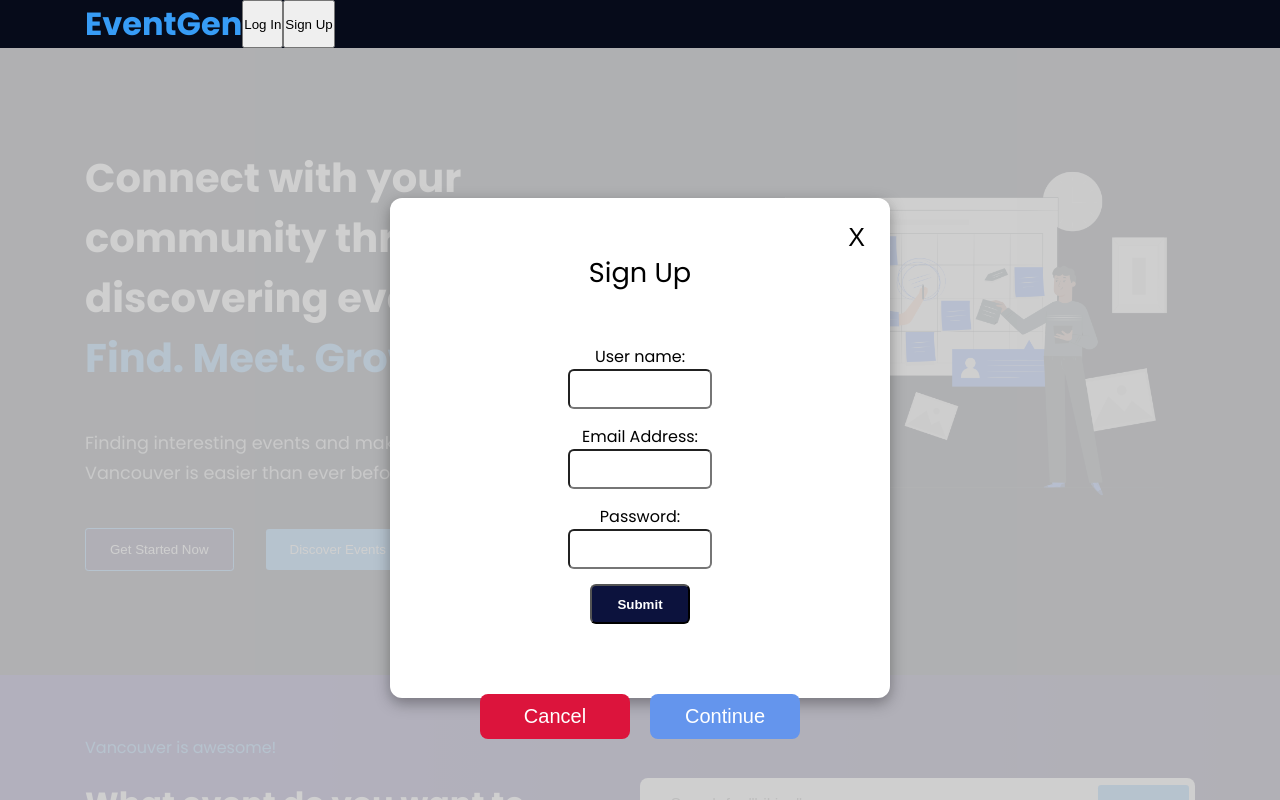
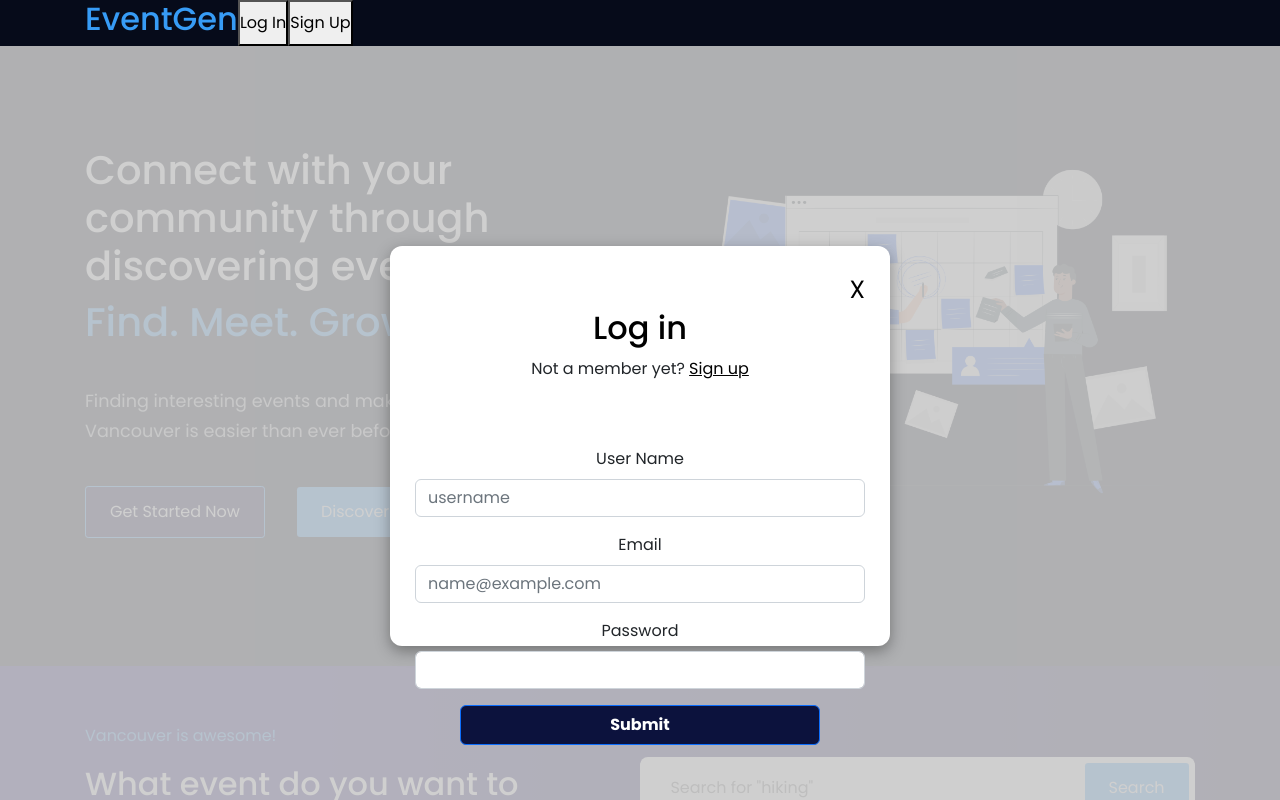
Before and after one commit to jzc77/Serverless-EventGen, a React (Create React App) app: page / in a window 1280 px wide. Both pictures are taken after a click on the button "Sign Up". Shown: the top 800 px of the page. Built offline with nearby package versions, Linux system fonts and the light colour scheme.

Commit message:
added boostrap link and modified the styling of the Login modal

```diff
--- a/public/index.html
+++ b/public/index.html
@@ -9,6 +9,8 @@
       name="description"
       content="Web site created using create-react-app"
     />
+    <!-- CSS only -->
+<link href="https://cdn.jsdelivr.net/npm/bootstrap@5.2.2/dist/css/bootstrap.min.css" rel="stylesheet" integrity="sha384-Zenh87qX5JnK2Jl0vWa8Ck2rdkQ2Bzep5IDxbcnCeuOxjzrPF/et3URy9Bv1WTRi" crossorigin="anonymous">
     <link rel="apple-touch-icon" href="%PUBLIC_URL%/logo192.png" />
     <!--
       manifest.json provides metadata used when your web app is installed on a
--- a/src/components/Header/LoginModal.jsx
+++ b/src/components/Header/LoginModal.jsx
@@ -12,7 +12,7 @@ function LoginModal({ setOpenModal }) {
 
   return (
     <div className="modalBackground">
-      <div className="modalContainer">
+      <div className="modalContainer" style={{ height: '50%' }}>
         <div className="titleCloseBtn">
           <button
             onClick={() => {
@@ -22,48 +22,30 @@ function LoginModal({ setOpenModal }) {
             X
           </button>
         </div>
-        {/* <div className="title">
-          <h1>Are You Sure You Want to Continue?</h1>
-        </div> */}
-        <div className="body">
-          <p>Sign Up</p>
+        <h1 clasName="mb-5" style={{ textAlign: 'center', color: 'black', marginBottom: '10px' }}>Log in</h1>
+        <div>
+          <p style={{ textAlign: 'center' }}>Not a member yet? <a style={{ color: 'black', textDecoration: 'underline' }}>Sign up </a></p>
         </div>
-        <Form style={{ margin: 'auto', marginTop: '50px', textAlign: 'center' }}>
-          <div className="">
-            <label className="col-sm-2 col-form-label">User name:</label>
-            <div className="col-sm-10">
-              <input type="email" className="form-control" style={{ height: '40px', width: '80%', marginBottom: '15px', borderRadius: '6px' }} required onChange={(e) => setUserName(e.target.value)} />
-            </div>
+        <Form style={{ margin: 'auto', marginTop: '50px', textAlign: 'center', width: '100%' }}>
+          <div class="mb-3">
+            <label className="form-label">User Name</label>
+            <input type="username" class="form-control" required onChange={(e) => setUserName(e.target.value)} placeholder="username" />
           </div>
 
-          <div className="mb-3 row">
-            <label className="col-sm-2 col-form-label">Email Address:</label>
-            <div className="col-sm-10">
-              <input type="email" className="form-control" style={{ height: '40px', width: '80%', marginBottom: '15px', borderRadius: '6px' }} required onChange={(e) => setEmail(e.target.value)} />
-            </div>
+          <div class="mb-3">
+            <label className="form-label">Email</label>
+            <input type="email" class="form-control" required onChange={(e) => setEmail(e.target.value)} placeholder="name@example.com" />
           </div>
 
-          <div className="mb-3 row">
-            <label className="col-sm-2 col-form-label">Password:</label>
-            <div className="col-sm-10">
-              <input type="password" className="form-control" style={{ height: '40px', width: '80%', marginBottom: '15px', borderRadius: '6px' }} required onChange={(e) => setPassword(e.target.value)} />
-            </div>
+          <div class="mb-3">
+            <label className="form-label">Password</label>
+            <input type="password" class="form-control" required onChange={(e) => setPassword(e.target.value)} />
           </div>
-          <Button variant="primary" type="submit" style={{ height: '40px', width: '100px', borderRadius: '6px', background: '#0c123d', color: 'white', fontWeight: 'bold' }}>
+          <Button variant="primary" type="submit" style={{ height: '40px', width: '80%', borderRadius: '6px', background: '#0c123d', color: 'white', fontWeight: 'bold' }}>
             Submit
           </Button>
         </Form>
-        <div className="footer">
-          <button
-            onClick={() => {
-              setOpenModal(false);
-            }}
-            id="cancelBtn"
-          >
-            Cancel
-          </button>
-          <button>Continue</button>
-        </div>
+
       </div>
     </div>
   );
```
Also changed, not shown: src/components/Header/Header.jsx (+1 -12 lines).
